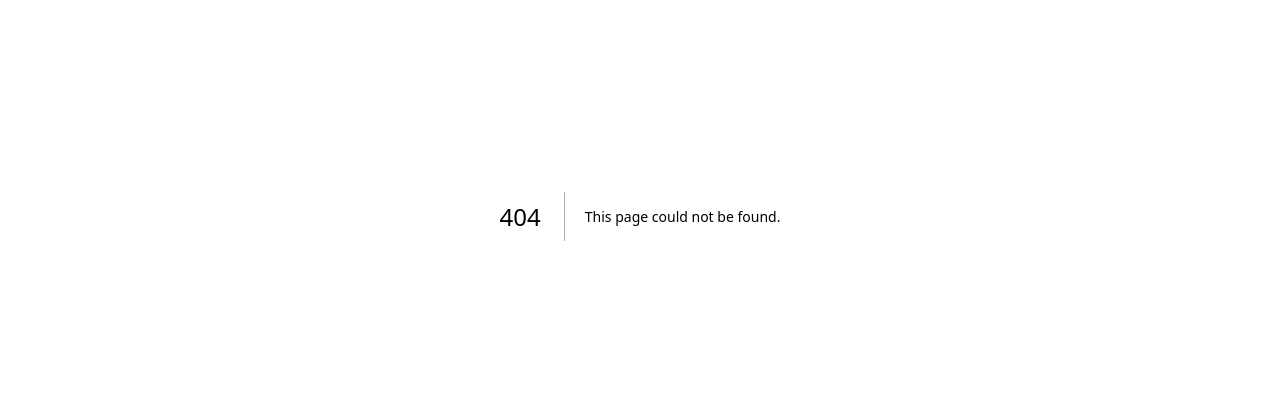
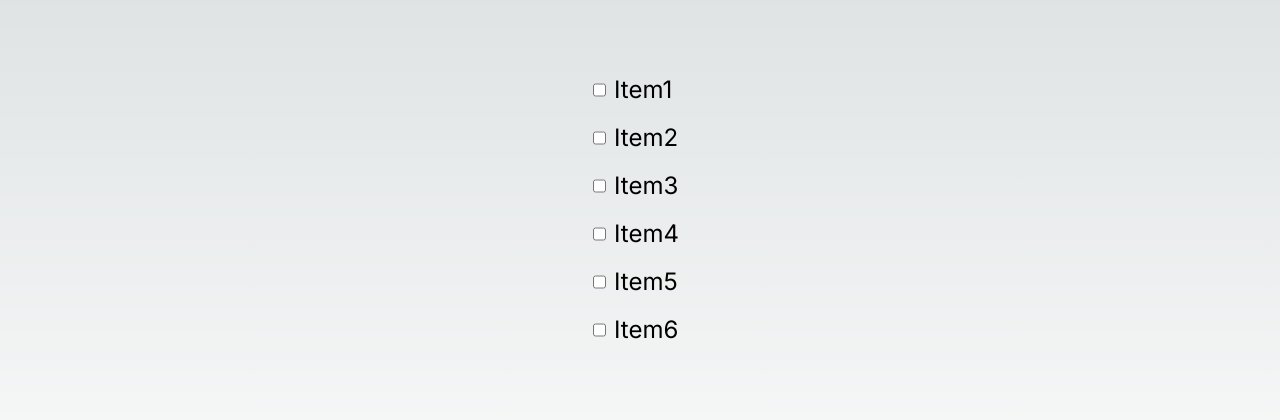
Before and after one commit to Jai-khanchandani/machine-coding-practice, a Next.js app: page /checkbox in a window 1280 px wide. Before the commit this address had no page. Shown: the part 184-604 px from the top of the page. Built offline with nearby package versions, Linux system fonts and the light colour scheme.

Commit message:
feat: add checkbox machine code question

```diff
--- /dev/null
+++ b/src/app/checkbox/page.js
@@ -0,0 +1,79 @@
+"use client";
+
+import { useState } from "react";
+import styled from "styled-components";
+
+const Wrapper = styled.div`
+  height: 100vh;
+  font-size: 24px;
+  li {
+    margin: 0 8px;
+  }
+`;
+
+const CHECKBOX_ITEMS = [
+  {
+    name: "Item1",
+    checked: false,
+  },
+  {
+    name: "Item2",
+    checked: false,
+  },
+  {
+    name: "Item3",
+    checked: false,
+  },
+  {
+    name: "Item4",
+    checked: false,
+  },
+  {
+    name: "Item5",
+    checked: false,
+  },
+  {
+    name: "Item6",
+    checked: false,
+  },
+];
+
+const Checkbox = () => {
+  const [checkboxItems, setCheckboxItems] = useState(CHECKBOX_ITEMS);
+
+  const onItemClick = (index) => {
+    checkboxItems[index].checked = !checkboxItems[index].checked;
+    setCheckboxItems([...checkboxItems]);
+  };
+
+  const onItemDelete = (index) => {
+    setCheckboxItems(checkboxItems.filter((_, i) => i !== index));
+  };
+
+  return (
+    <Wrapper className="dFA jcC fdC">
+      <ul>
+        {checkboxItems.map((item, index) => {
+          return (
+            <div className="dF mb12" key={index}>
+              <input
+                className="cP"
+                type="checkbox"
+                checked={item.checked}
+                onClick={() => onItemClick(index)}
+              />
+              <li>{item.name}</li>
+              {item.checked && (
+                <span className="cP" onClick={() => onItemDelete(index)}>
+                  &#x2715;
+                </span>
+              )}
+            </div>
+          );
+        })}
+      </ul>
+    </Wrapper>
+  );
+};
+
+export default Checkbox;
```
